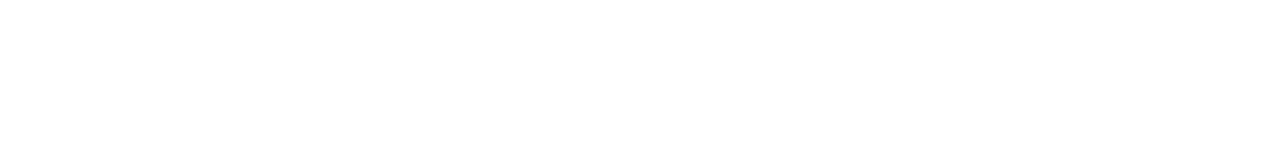
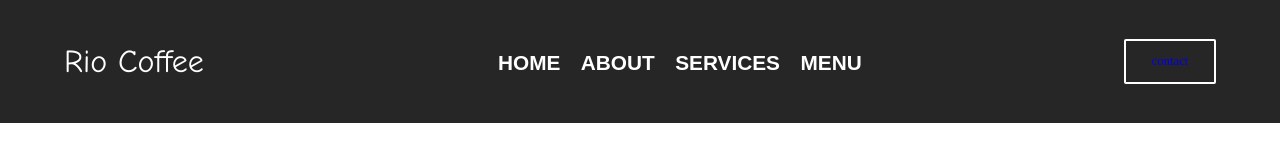
Before and after one commit to Popovsky/rioCoffee, a plain HTML site: page index.html in a window 1280 px wide. Drawn offline with Linux system fonts and the light colour scheme.

Commit message:
Add content to project

```diff
--- a/css/styles.css
+++ b/css/styles.css
@@ -0,0 +1,71 @@
+* {
+    box-sizing: border-box;
+    margin: 0;
+    padding: 0;
+}
+
+li {
+    list-style-type: none;
+}
+
+a {
+    text-decoration: none;
+}
+
+.header {
+    --font-family: sans-serif;
+    --text-color: white;
+    background: #262626;
+    display: flex;
+    justify-content: space-between;
+    align-items: center;
+    flex-wrap: wrap;
+    padding: 2em 5%;
+}
+
+.logo {
+    font-family: "Comic Sans MS", cursive, var(--font-family);
+    text-transform: capitalize;
+    font-weight: normal;
+    color: var(--text-color);
+    margin-right: 1em;
+}
+
+.navigationMenu {
+    margin: 1.2em 0 1em;
+}
+
+.navigationListItem {
+    display: inline-block;
+}
+
+.navigationListItem > a, .navigationList {
+    font-family: var(--font-family);
+    font-weight: bold;
+    text-transform: uppercase;
+    color: var(--text-color);
+}
+
+.navigationListItem > a {
+    font-size: 1.3em;
+}
+
+.navigationListItem + .navigationListItem {
+    margin-left: 1em;
+}
+
+.contactLink {
+    font-size: 0.8em;
+    border: 2px solid var(--text-color);
+    border-radius: 2px;
+    padding: 1em 2em;
+}
+
+@media screen and (max-width: 400px) {
+    .navigationListItem > a, .contactLink {
+        font-stretch: condensed;
+    }
+    .navigationListItem > a {
+        font-size: 1.1em;
+    }
+}
--- a/index.html
+++ b/index.html
@@ -9,6 +9,17 @@
     <link rel="stylesheet" href="./css/styles.css">
 </head>
 <body>
-
+<header class="header">
+    <h1 class="logo">rio coffee</h1>
+    <nav class="navigationMenu">
+        <ul class="navigationList">
+            <li class="navigationListItem"><a href="#">home</a></li>
+            <li class="navigationListItem"><a href="#">about</a></li>
+            <li class="navigationListItem"><a href="#">services</a></li>
+            <li class="navigationListItem"><a href="#">menu</a></li>
+        </ul>
+    </nav>
+    <a class="contactLink" href="#">contact</a>
+</header>
 </body>
 </html>
```
